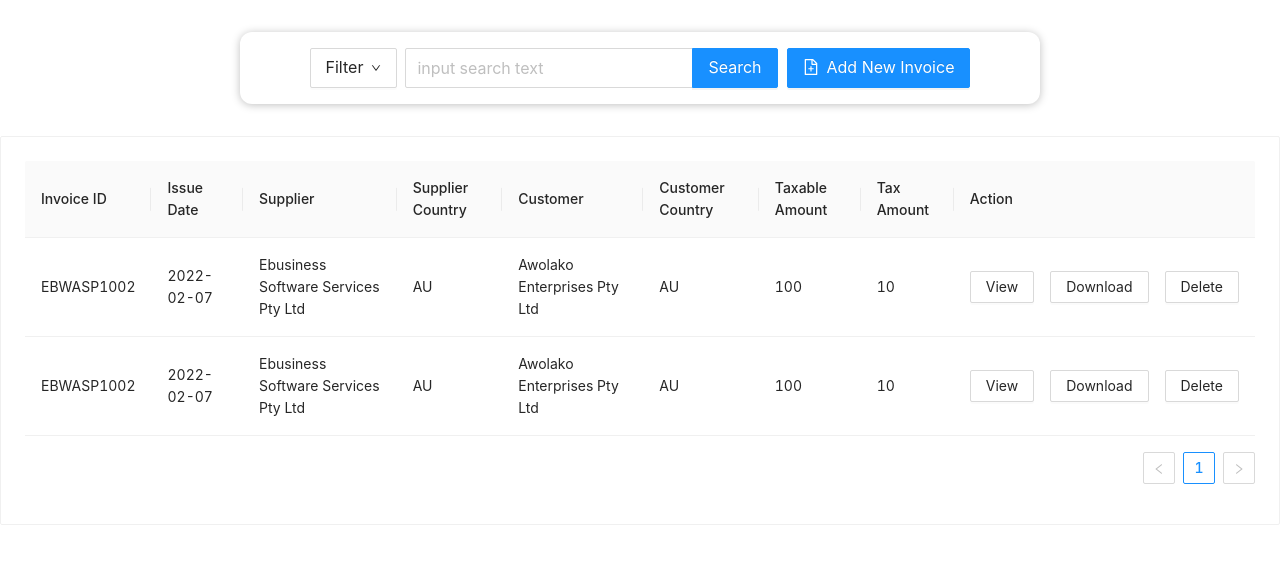
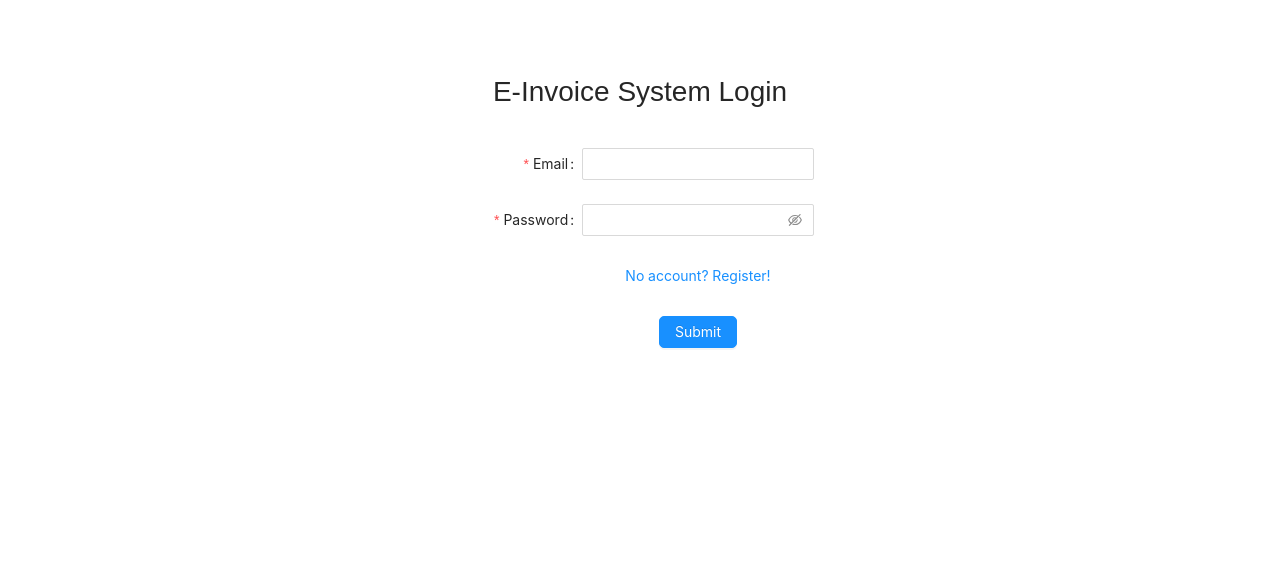
Before and after one commit to Leon-wyl/E-Invoice-Storage-Frontend, a React (Create React App) app: page / in a window 1280 px wide. Shown: the top 564 px of the page. Built offline with nearby package versions, Linux system fonts and the light colour scheme.

Commit message:
react router added to the project and implements

```diff
--- a/src/App.js
+++ b/src/App.js
@@ -1,23 +1,19 @@
-import './App.css';
-import Login from './components/Login'
-import Table from './components/InvoiceTable'
-import Register from './pages/Register';
-import InvoiceTable from './components/InvoiceTable';
-import FilterButton from './components/FilterButton';
-import SearchBar from './components/SearchBar';
-import AddNewInvoiceButton from './components/AddNewInvoiceButton';
-import TopBar from './components/TopBar';
-import InvoicePage from './pages/InvoicePage';
+import "./App.css";
+import Login from "./pages/Login";
+import Register from "./pages/Register";
+import InvoicePage from "./pages/InvoicePage";
+import { BrowserRouter as Router, Routes, Route } from "react-router-dom";
+
 function App() {
   return (
-    // <div className="App">
-    //   <header className="App-header">
-		// 		<Login />
-    //   </header>
-    // </div>
-		<div>
-			<InvoicePage />
-		</div>
+    <Router>
+			<Routes>
+				<Route path="/" element={<Login />}/>
+				<Route path="/register" element={<Register />}/>
+				<Route path="/invoicepage" element={<InvoicePage />}/>
+				<Route path="*" element={<Login />}/>
+			</Routes>
+		</Router>
   );
 }
 
--- a/src/components/Login.js
+++ b/src/pages/Login.js
@@ -1,15 +1,22 @@
 import { Form, Input, Button} from 'antd';
 import 'antd/dist/antd.css';
 import styles from './Login.module.css';
+import {useNavigate} from "react-router-dom";
 
 const Login = () => {
-  const onFinish = (values) => {
-    console.log('Success:', values);
+	let navigate = useNavigate();
+
+  const onFinish = () => {
+    navigate("/invoicepage");
   };
 
   const onFinishFailed = (errorInfo) => {
     console.log('Failed:', errorInfo);
   };
+
+	const onClickRegister = () => {
+		navigate("/register")
+	}
 
   return (
 		<div className={styles.bg}>
@@ -42,7 +49,7 @@
 					</Form.Item>
 
 					<Form.Item name="remember" valuePropName="checked" wrapperCol={{ offset: 8, span: 16 }}>
-						<a>No account? Register!</a>
+						<a onClick={onClickRegister}>No account? Register!</a>
 					</Form.Item>
 
 					<Form.Item wrapperCol={{ offset: 8, span: 16 }}>
--- a/src/pages/Register.js
+++ b/src/pages/Register.js
@@ -1,11 +1,15 @@
 import { Form, Input, Button} from 'antd';
 import 'antd/dist/antd.css';
 import '../App.css'
-import styles from '../components/Login.module.css';
+import styles from './Login.module.css';
+import { useNavigate } from 'react-router';
 
 const Register = () => {
+
+	let navigate = useNavigate();
+
   const onFinish = (values) => {
-    console.log('Success:', values);
+		navigate("/invoicepage");
   };
 
   const onFinishFailed = (errorInfo) => {
@@ -13,11 +17,12 @@
   };
 
   return (
-		<div className="App">
-			<header className="App-header">
-				<div className={styles.bg}>
+		// <div className="App">
+		// 	<header className="App-header">
+			<div className={styles.bg}>
+				<div>
 					<div className={styles.title}>
-						<h1>E-Invoice System Registeration</h1>
+						<h1>E-Invoice System Register</h1>
 					</div>
 						<Form
 							name="basic"
@@ -51,7 +56,7 @@
 							</Form.Item>
 						</Form>
 					</div>
-				</header>
+			{/* // 	</header> */}
 			</div>
   );
 };
```
Also changed, not shown: package.json (+5 -6 lines), src/pages/Login.module.css (renamed from src/components/Login.module.css), 1 other file (tests, documents, lock files or other folders).
